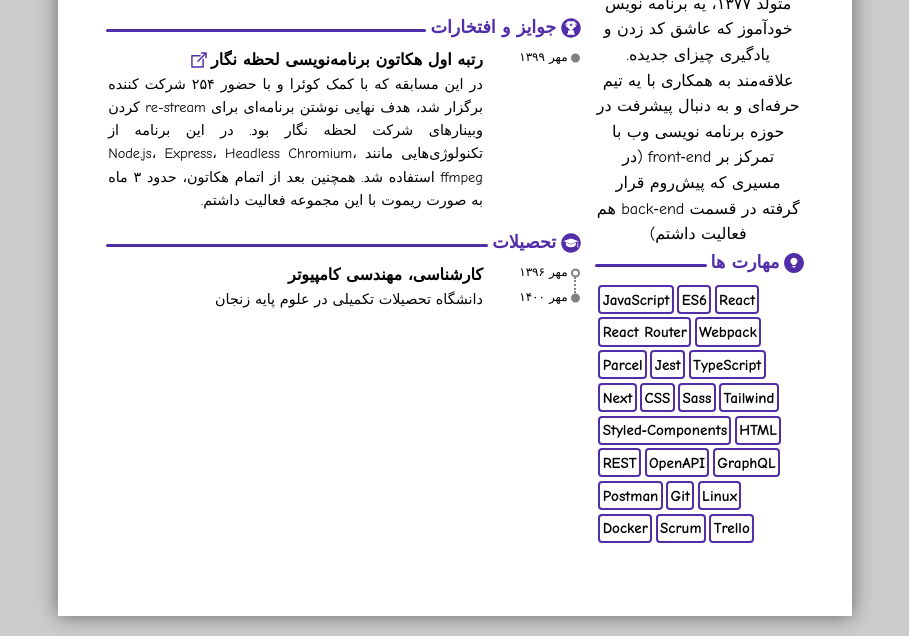
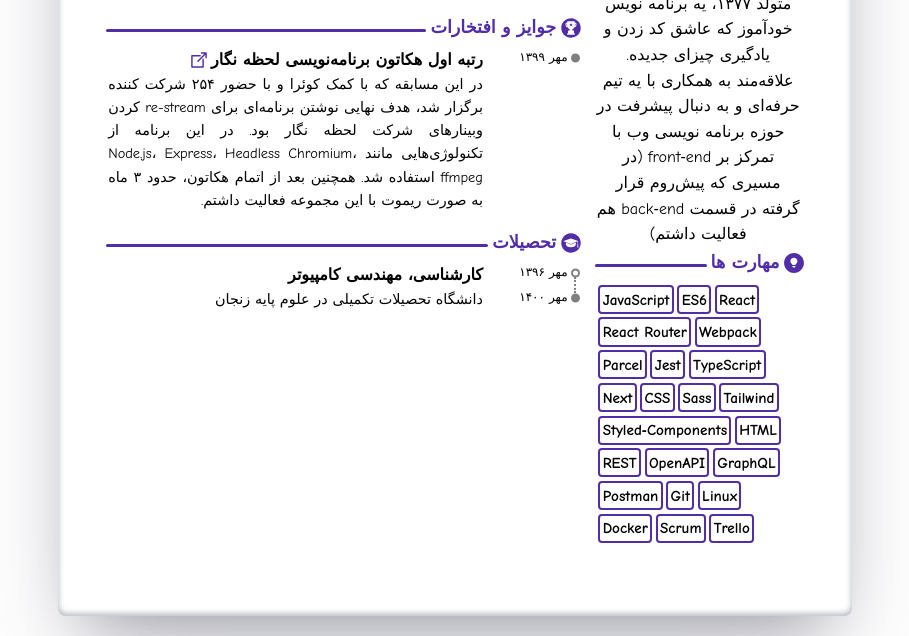
Before and after one commit to ahmafi/my-portfolio, a Gatsby site: page /resume in a window 1280 px wide. Shown: the part 527-1163 px from the top of the page, without its empty margins (185-1094 px from the left). Built offline with nearby package versions, Linux system fonts and the light colour scheme; Gatsby itself is replaced by a stand-in of ours; a web font is replaced by a local one.

Commit message:
Resume: Change background color & shadow

```diff
--- a/src/pages/resume.js
+++ b/src/pages/resume.js
@@ -24,6 +24,10 @@
   box-shadow: 0 0 0.5cm rgba(0, 0, 0, 0.5);
   font-family: 'Mikhak Variable', 'Comic Neue', sans-serif;
   font-variation-settings: 'DSTY' 2;
+  box-shadow: rgba(50, 50, 93, 0.25) 0px 50px 100px -20px,
+    rgba(0, 0, 0, 0.3) 0px 30px 60px -30px,
+    rgba(10, 37, 64, 0.35) 0px -2px 6px 0px inset;
+  border-radius: 8px;
 
   @media ${smallerThanA4} {
     width: 100%;
--- a/src/styles/Themes.js
+++ b/src/styles/Themes.js
@@ -51,7 +51,7 @@
 export const theme = { ...darkTheme, ...commonTheme };
 
 export const resumeTheme = {
-  backgroundColor: 'rgb(204, 204, 204)',
+  backgroundColor: '#fff',
   color: '#000',
   accentColor: '#512da8',
 };
```
